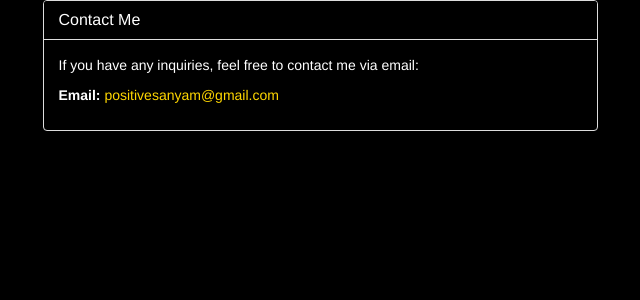
After one commit to asusanyamshah/book_recommender_system, a Flask app: page /contact in a window 1280 px wide. The commit adds this page. Shown: the top 300 px of the page, without its empty margins (320-960 px from the left). Run offline with Flask 3, Linux system fonts and the light colour scheme; parts of the project's set-up code (start-up, migrations or seed data) failed here and were passed over.

Commit message:
Made Contact Page

```diff
--- a/app.py
+++ b/app.py
@@ -17,6 +17,10 @@ def index():
                            votes= list(popular_df['num_ratings'].values),
                            rating= list(popular_df['avg_rating'].values)
     )
+
+@app.route('/contact')
+def contact():
+    return render_template('contact.html')
 
 @app.route('/recommend')
 def recommend_page():
@@ -40,5 +44,8 @@ def recommend():
 
     return render_template('recommend.html', data=data)
 
+
+
+
 if __name__ == "__main__":
     app.run(port=8000,debug=True)
--- a/requirements.txt
+++ /dev/null
@@ -1,4 +0,0 @@
-pickle
-numpy
-pandas
-flask
--- /dev/null
+++ b/templates/contact.html
@@ -0,0 +1,28 @@
+<!DOCTYPE html>
+<html lang="en" xmlns:background-color="http://www.w3.org/1999/xhtml">
+<head>
+    <meta charset="UTF-8">
+    <meta name="viewport" content="width=device-width, initial-scale=1.0">
+    <title>Contact Me</title>
+    <link rel="stylesheet" href="https://cdn.jsdelivr.net/npm/bootstrap@3.3.7/dist/css/bootstrap.min.css" integrity="sha384-BVYiiSIFeK1dGmJRAkycuHAHRg32OmUcww7on3RYdg4Va+PmSTsz/K68vbdEjh4u" crossorigin="anonymous">
+</head>
+<body style="background-color:black">
+
+<div class="container" style="background-color:black">
+    <div class="row">
+        <div class="col-md-6 col-md-offset-3" style="background-color:black">
+            <div class="panel panel-default" style="background-color:black">
+                <div class="panel-heading" style="background-color:black">
+                    <h3 class="panel-title" style="color:white">Contact Me</h3>
+                </div>
+                <div class="panel-body">
+                    <p style="color:white">If you have any inquiries, feel free to contact me via email:</p>
+                    <p style="color:white"><strong>Email:</strong> <a href="mailto:positivesanyam@gmail.com" style="color:#FFD700">positivesanyam@gmail.com</a></p>
+                </div>
+            </div>
+        </div>
+    </div>
+</div>
+
+</body>
+</html>
--- a/templates/index.html
+++ b/templates/index.html
@@ -17,7 +17,7 @@
         <ul class="nav navbar-nav">
             <li><a href="/">Home</a></li>
             <li><a href="/recommend">Recommend</a></li>
-            <li><a>Contact</a></li>
+            <li><a href="/contact">Contact</a></li>
         </ul>
     </nav>
 
```
